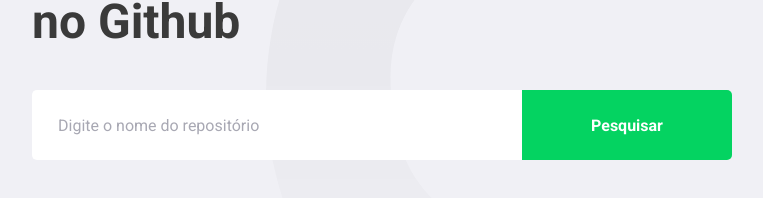
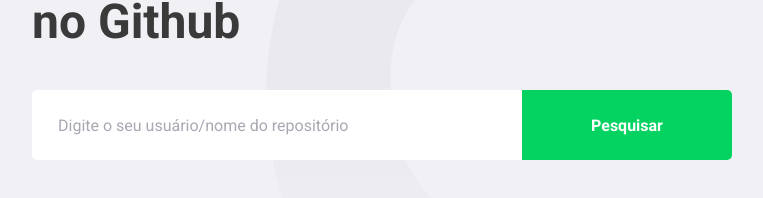
Before and after one commit to Hebert324/github-explorer, a React (Create React App) app: page / in a window 1280 px wide. Shown: the part 218-416 px from the top of the page, without its empty margins (148-911 px from the left). Built offline with nearby package versions, Linux system fonts and the light colour scheme.

Commit message:
Update index.tsx

```diff
--- a/src/pages/Dashboard/index.tsx
+++ b/src/pages/Dashboard/index.tsx
@@ -66,7 +66,7 @@
                <input
                value={newRepo}
                onChange={(e) => setNewRepo(e.target.value)}
-               placeholder="Digite o nome do repositório"
+               placeholder="Digite o seu usuário/nome do repositório"
                />
                <button type="submit">Pesquisar</button>
            </Form>
```
